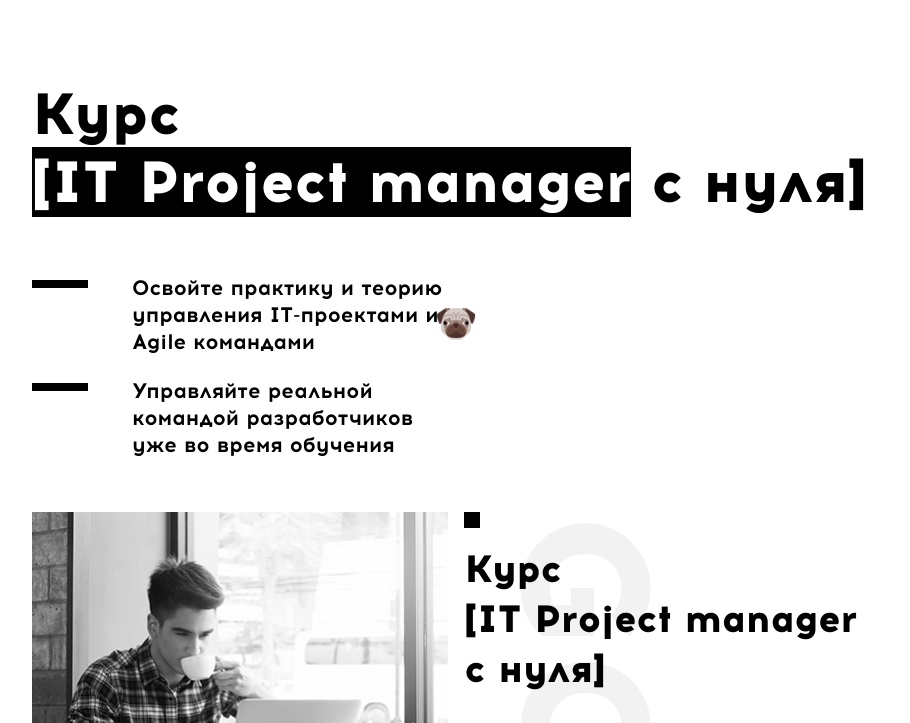
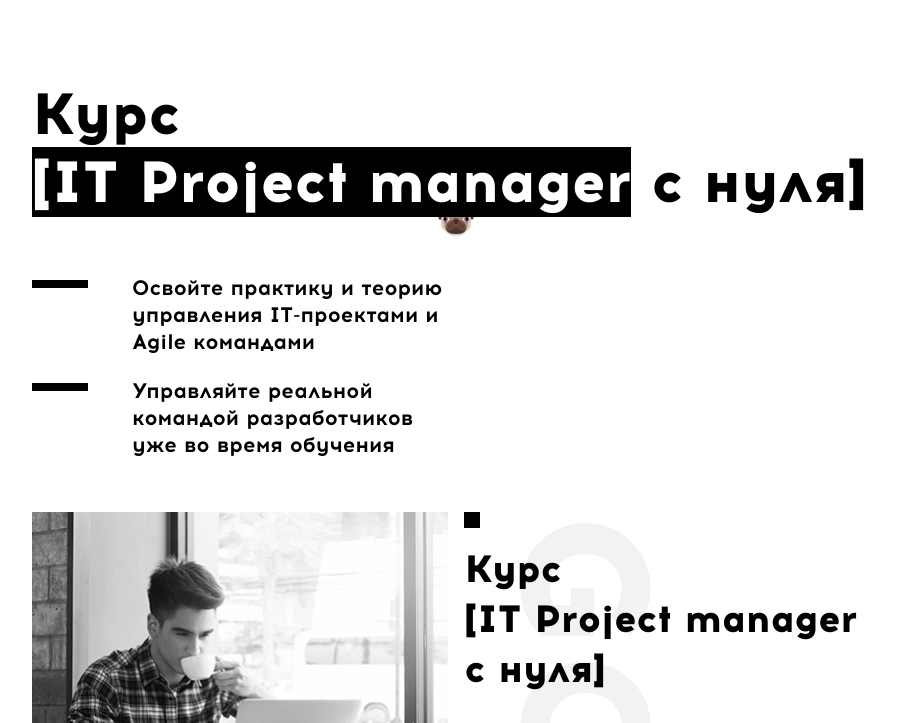
Before and after one commit to eugenewolf507/2018-06-16_Hackathon, a website: page src/index.html in a window 1280 px wide. Shown: the part 77-800 px from the top of the page, without its empty margins (184-1094 px from the left). Drawn offline with nearby package versions, Linux system fonts and the light colour scheme; files that its build step writes are made by us from their sources.

Commit message:
hidden pug

```diff
--- a/src/scss/components/Ivan.scss
+++ b/src/scss/components/Ivan.scss
@@ -107,7 +107,7 @@
 
 .pug {
   position: absolute;
-  top: 50%;
+  top: 37%;
   left: 50%;
   transform: translate(-50%, -50%);
   width: 40px;
```
Also changed, not shown: build/css/styles.css, build/css/styles.min.css.
